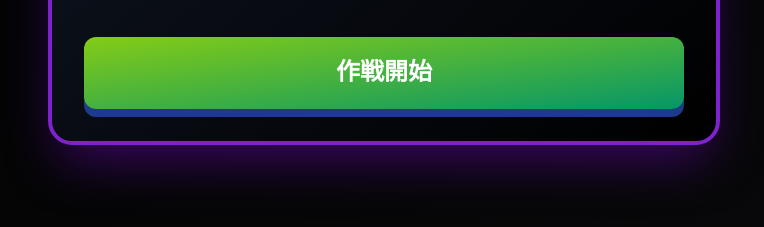
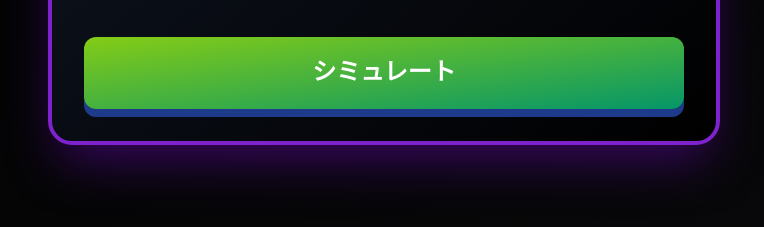
Before and after one commit to shimpeiyahiro29/Tokyo_ghole, a plain HTML site: page index.html in a window 1280 px wide. Shown: the part 523-750 px from the top of the page, without its empty margins (256-1020 px from the left). Drawn offline with nearby package versions, Linux system fonts and the light colour scheme.

Commit message:
ボタンの名前変更

```diff
--- a/index.html
+++ b/index.html
@@ -139,7 +139,7 @@
 
         <button id="simulateButton"
                 class="btn-game w-full bg-gradient-to-br from-lime-500 to-emerald-600 text-white font-bold py-5 px-8 rounded-xl shadow-[0_8px_0_0_#1e3a8a] hover:from-lime-600 hover:to-emerald-700 focus:outline-none focus:ring-4 focus:ring-lime-400 transition-all duration-200 transform">
-            <span class="text-2xl font-['Press Start 2P']">作戦開始</span>
+            <span class="text-2xl font-['Press Start 2P']">シミュレート</span>
         </button>
 
         <div id="loadingIndicator" class="hidden text-center mt-8 text-sky-400 font-semibold text-xl font-['Orbitron']">
```
